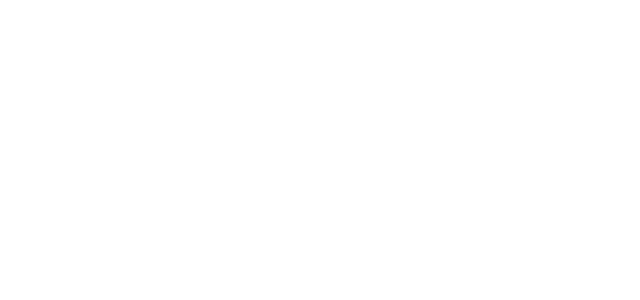
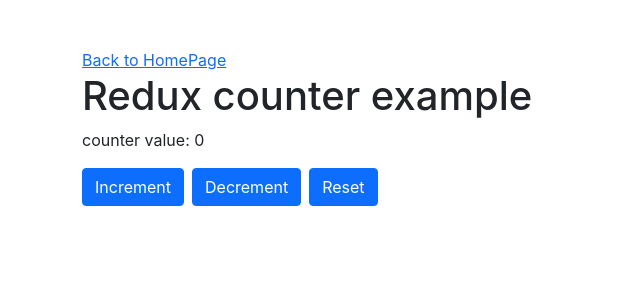
Before and after one commit to shirve/advanced-react-hooks, a React (Create React App) app: page /redux-counter-example in a window 1280 px wide. Before the commit this address had no page. Shown: the top 300 px of the page, without its empty margins (0-640 px from the left). Built offline with nearby package versions, Linux system fonts and the light colour scheme.

Commit message:
redux counter example

```diff
--- a/src/App.tsx
+++ b/src/App.tsx
@@ -11,6 +11,7 @@
 import { CustomContextProvider } from './context/CustomContext'
 import UseReducerExample from './components/UseReducerExample'
 import HighOrderComponentExample from './components/HighOrderComponentExample'
+import ReduxCounterExample from './components/ReduxCounterExample'
 
 function App() {
   return (
@@ -41,6 +42,10 @@
             />
             <Route path='usereducer-example' element={<UseReducerExample />} />
             <Route path='hoc-example' element={<HighOrderComponentExample />} />
+            <Route
+              path='redux-counter-example'
+              element={<ReduxCounterExample />}
+            />
           </Routes>
         </main>
       </Router>
--- a/src/app/store.ts
+++ b/src/app/store.ts
@@ -1,8 +1,11 @@
 import { configureStore } from '@reduxjs/toolkit'
 import { useDispatch } from 'react-redux'
+import counterReducer from '../redux/counterSlice'
 
 export const store = configureStore({
-  reducer: {},
+  reducer: {
+    counter: counterReducer,
+  },
 })
 
 export type RootState = ReturnType<typeof store.getState>
--- /dev/null
+++ b/src/components/ReduxCounterExample.tsx
@@ -0,0 +1,40 @@
+import { useDispatch, useSelector } from 'react-redux'
+import { AppDispatch, RootState } from '../app/store'
+import { Link } from 'react-router-dom'
+import { increment, decrement, reset } from '../redux/counterSlice'
+
+const ReduxCounterExample = () => {
+  const { counter } = useSelector((state: RootState) => state.counter)
+  const dispatch = useDispatch<AppDispatch>()
+
+  return (
+    <div className='w-50'>
+      <Link to='/'>Back to HomePage</Link>
+      <h1>Redux counter example</h1>
+      <p>counter value: {counter}</p>
+      <button
+        type='button'
+        className='btn btn-primary'
+        onClick={() => dispatch(increment())}
+      >
+        Increment
+      </button>
+      <button
+        type='button'
+        className='btn btn-primary ms-2 me-2'
+        onClick={() => dispatch(decrement())}
+      >
+        Decrement
+      </button>
+      <button
+        type='button'
+        className='btn btn-primary'
+        onClick={() => dispatch(reset())}
+      >
+        Reset
+      </button>
+    </div>
+  )
+}
+
+export default ReduxCounterExample
--- a/src/pages/HomePage.tsx
+++ b/src/pages/HomePage.tsx
@@ -53,6 +53,11 @@
           High Order Component example
         </li>
       </Link>
+      <Link to='redux-counter-example' className='text-decoration-none'>
+        <li className='list-group-item list-group-item-action'>
+          Redux counter example
+        </li>
+      </Link>
     </ul>
   )
 }
--- /dev/null
+++ b/src/redux/counterSlice.ts
@@ -0,0 +1,26 @@
+import { createSlice } from '@reduxjs/toolkit'
+
+interface CounterState {
+  counter: number
+}
+
+const initialState: CounterState = {
+  counter: 0,
+}
+
+export const counterSlice = createSlice({
+  name: 'counter',
+  initialState,
+  reducers: {
+    increment: (state) => {
+      state.counter = state.counter + 1
+    },
+    decrement: (state) => {
+      state.counter = state.counter - 1
+    },
+    reset: () => initialState,
+  },
+})
+
+export const { increment, decrement, reset } = counterSlice.actions
+export default counterSlice.reducer
```
